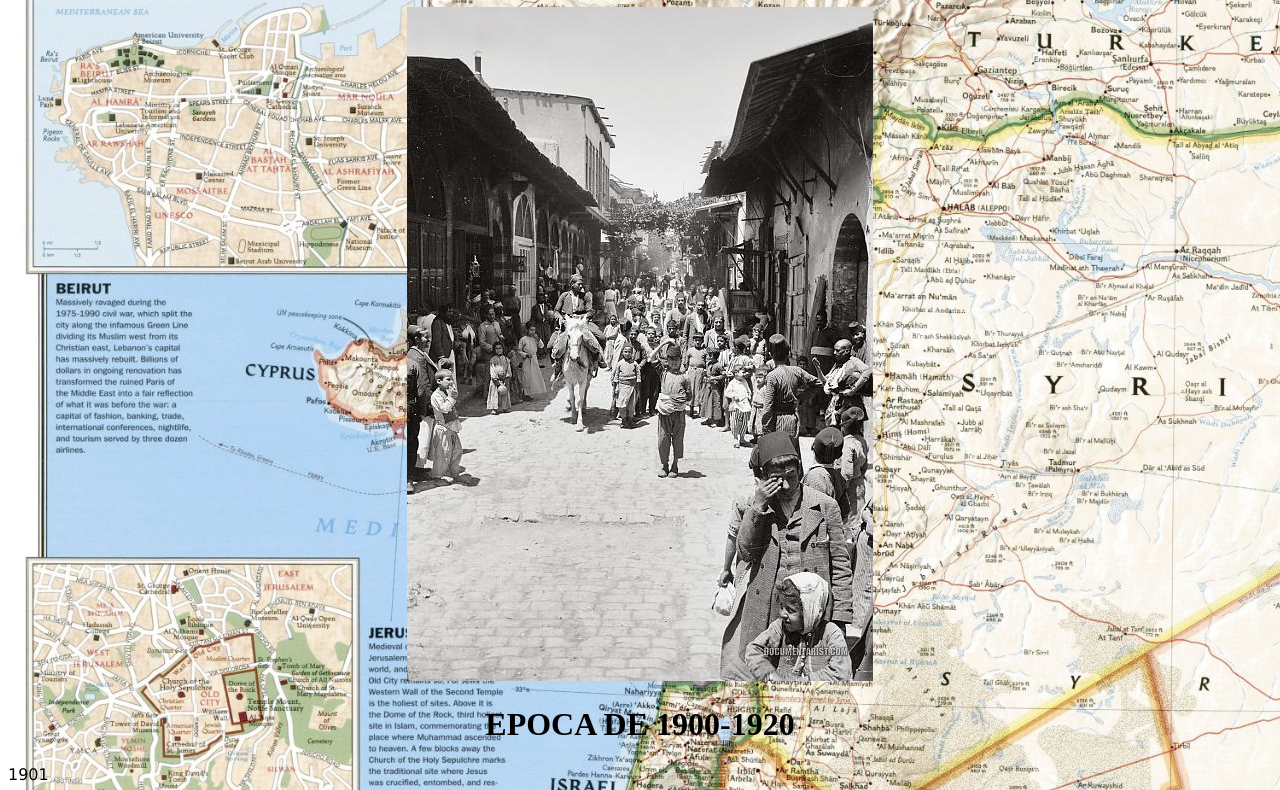
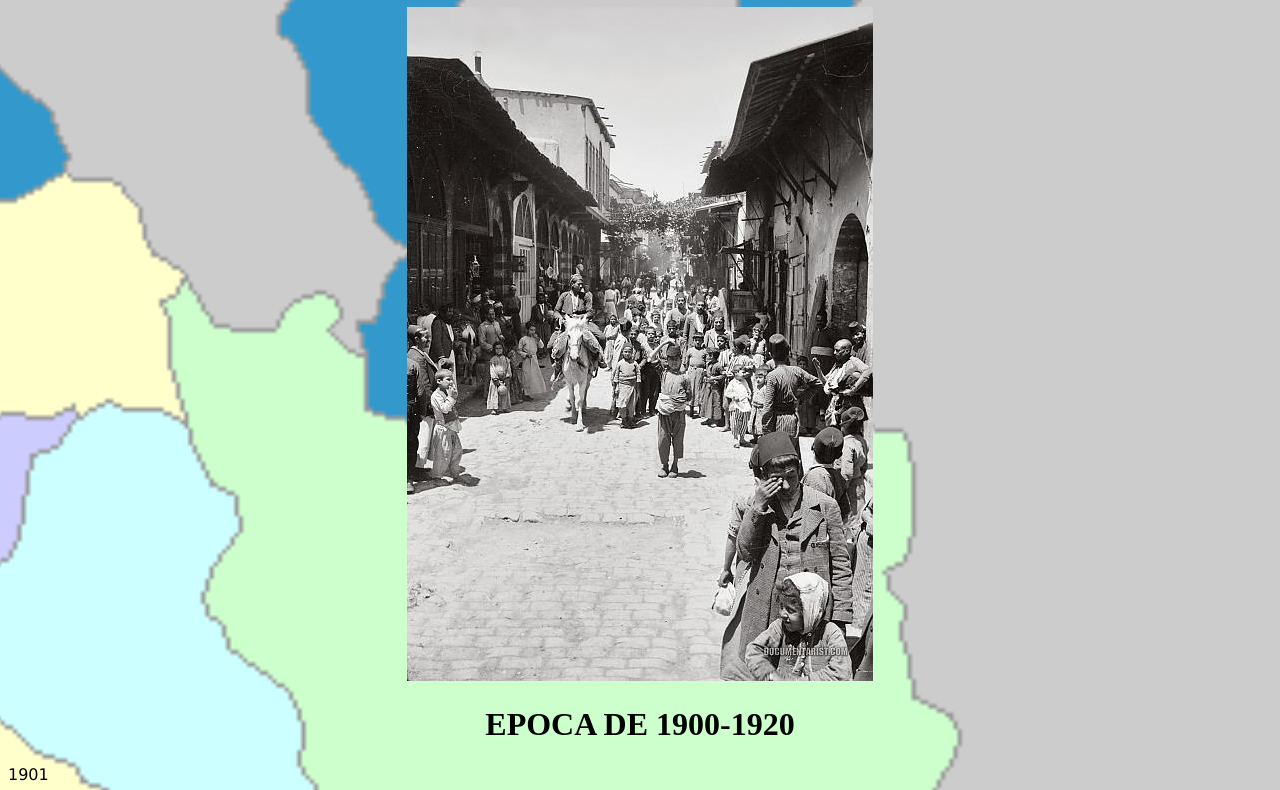
Before and after one commit to celiasergiomoliere/trabajoguerras, a plain HTML site: page html/1900-1920.html in a window 1280 px wide. Shown: the part 73-863 px from the top of the page. Drawn offline with Linux system fonts and the light colour scheme.

Commit message:
primer commit 55555

```diff
--- a/css/estilos.css
+++ b/css/estilos.css
@@ -1,6 +1,7 @@
 body {
-background-image: url(../imagenes/indice.jpg);
-background-repeat: no-repeat, repeat;
+background-image: url(../imagenes/indice.gif);
+background-size: cover;
+background-position: center center;
 }
 
 
@@ -11,7 +12,6 @@ p    {color:black; font-size;20pt; font-family: "Verdana", sans-serif;}
 table.center {
 margin-left:auto;
 margin-right:auto;
-background-color:rgba(0, 0 , 0, 0.56)
 }
 
 mark {
```
Also changed, not shown: index.html (+1 -1 lines), imagenes/indice.gif (added), imagenes/indice.jpg (deleted).
